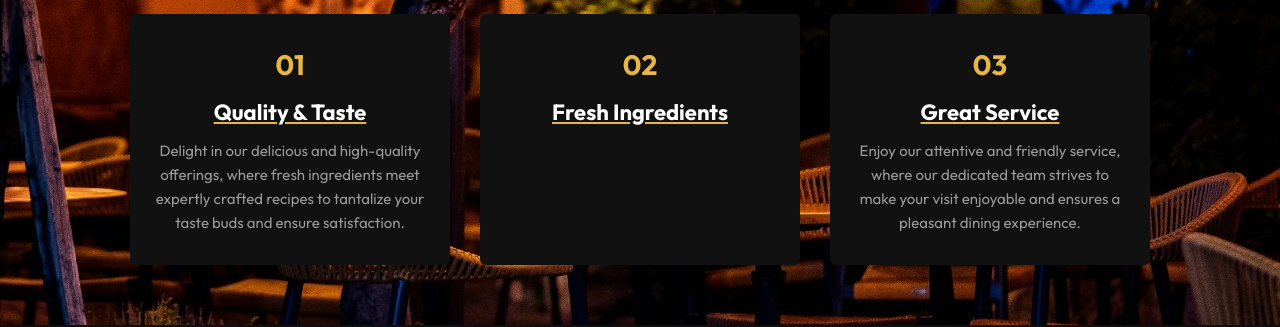
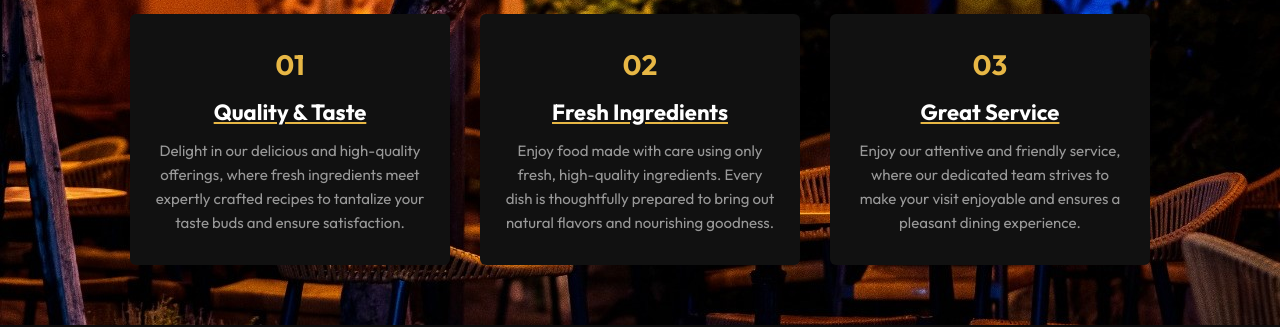
Before and after one commit to clubandbay/clubandbay, a React (Vite) app in the folder client/: page /about in a window 1280 px wide. Shown: the part 1780-2107 px from the top of the page. Built offline with nearby package versions, Linux system fonts and the light colour scheme.

Commit message:
rename file

```diff
--- a/client/src/App.jsx
+++ b/client/src/App.jsx
@@ -10,8 +10,8 @@ import Footer from './components/Footer/Footer';
 import FoodItemDetails from './pages/FoodItemDetails';
 import FAQpage from './pages/FAQ/FAQpage';
 import ScrollToTop from './components/Others/ScrollToTop';
-import PrivacyPolicy from './components/Privacy-Policy/Privacy-Policy';
-import TermsConditions from './components/Terms-Conditions/terms-conditions';
+import PrivacyPolicy from './components/PrivacyPolicy/PrivacyPolicy';
+import TermsConditions from './components/TermsConditions/TermsConditions';
 import Payment from './pages/Payment';
 
 const App = () => {
--- a/client/src/pages/AboutUs/Section/whyus.jsx
+++ b/client/src/pages/AboutUs/Section/whyus.jsx
@@ -11,7 +11,7 @@ const WhyUs = () => {
     {
       number: '02',
       title: 'Fresh Ingredients',
-      description: ''
+      description: 'Enjoy food made with care using only fresh, high-quality ingredients. Every dish is thoughtfully prepared to bring out natural flavors and nourishing goodness.'
     },
     {
       number: '03',
```
Also changed, not shown: client/src/components/PrivacyPolicy/PrivacyPolicy.jsx (renamed from client/src/components/Privacy-Policy/Privacy-Policy.jsx), client/src/components/TermsConditions/TermsConditions.jsx (renamed from client/src/components/Terms-Conditions/Terms-Conditions.jsx), 2 other files (tests, documents, lock files or other folders).
